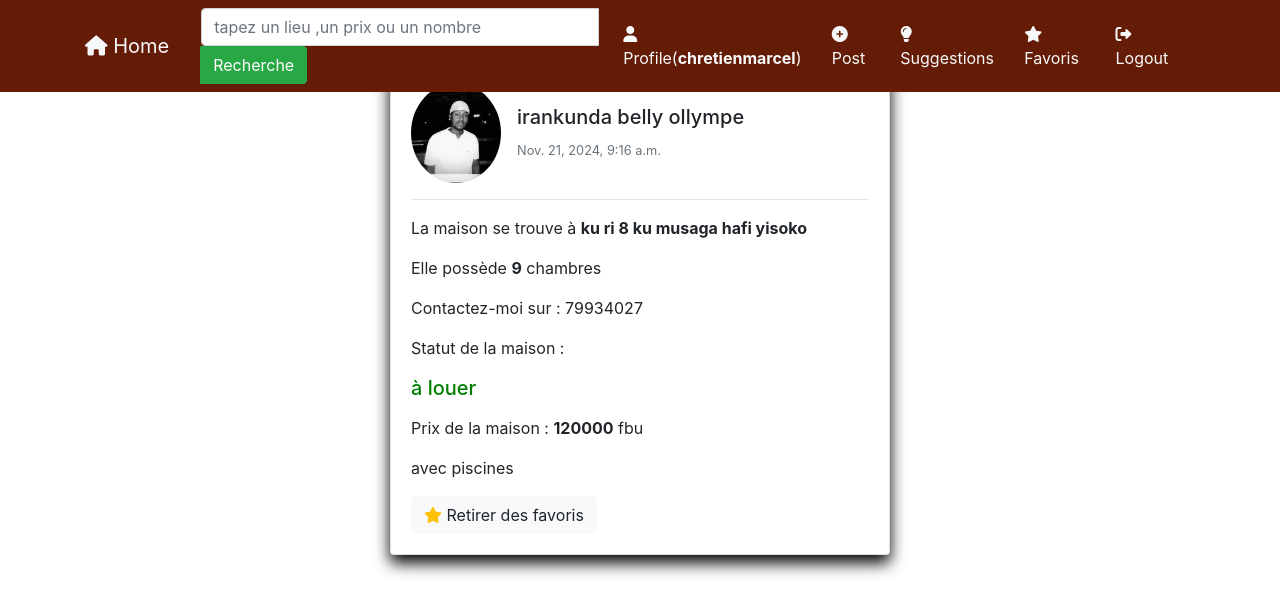
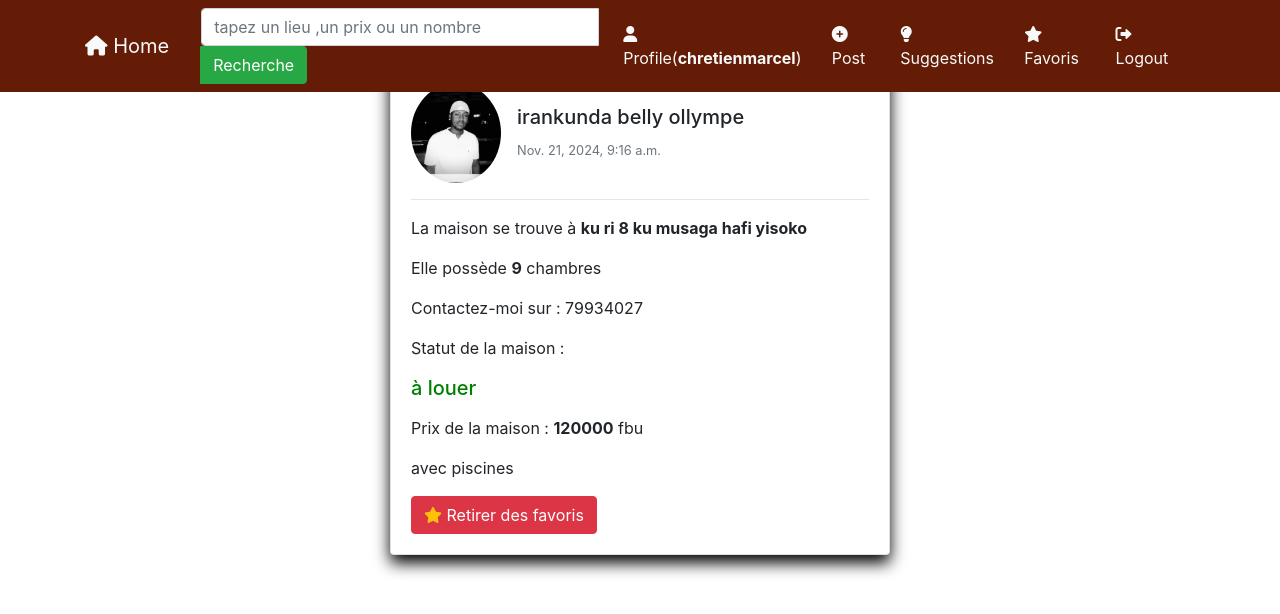
Before and after one commit to chretienMarcel/avendre2, a Django app: page /favoris/ in a window 1280 px wide. Shown: the top 614 px of the page. Run offline with Django 5.2, Linux system fonts and the light colour scheme; a user stored in the database is signed in; data comes from the database, SQL or seed files in the repository; some libraries are stand-ins or nearby versions.

Commit message:
Ajouter favoris.html

```diff
--- a/blog/templates/blog/favoris.html
+++ b/blog/templates/blog/favoris.html
@@ -22,7 +22,7 @@
                             <p class="text-justify">Statut de la maison : <h5 style="color: green;">{{ favoris.post.statut }}</h5></p>
                             <p class="text-justify">Prix de la maison : <strong>{{ favoris.post.prix_en_fbu }}</strong> fbu</p>
                             <p class="text-justify">{{ favoris.post.description }}</p>
-                            <a href="{% url 'favoris_toggle' favoris.post.id %}" class="btn btn-light">
+                            <a href="{% url 'favoris_toggle' favoris.post.id %}" class="btn btn-danger">
                                 <i class="fas fa-star text-warning"></i> Retirer des favoris
                             </a>
                         </div>
```
